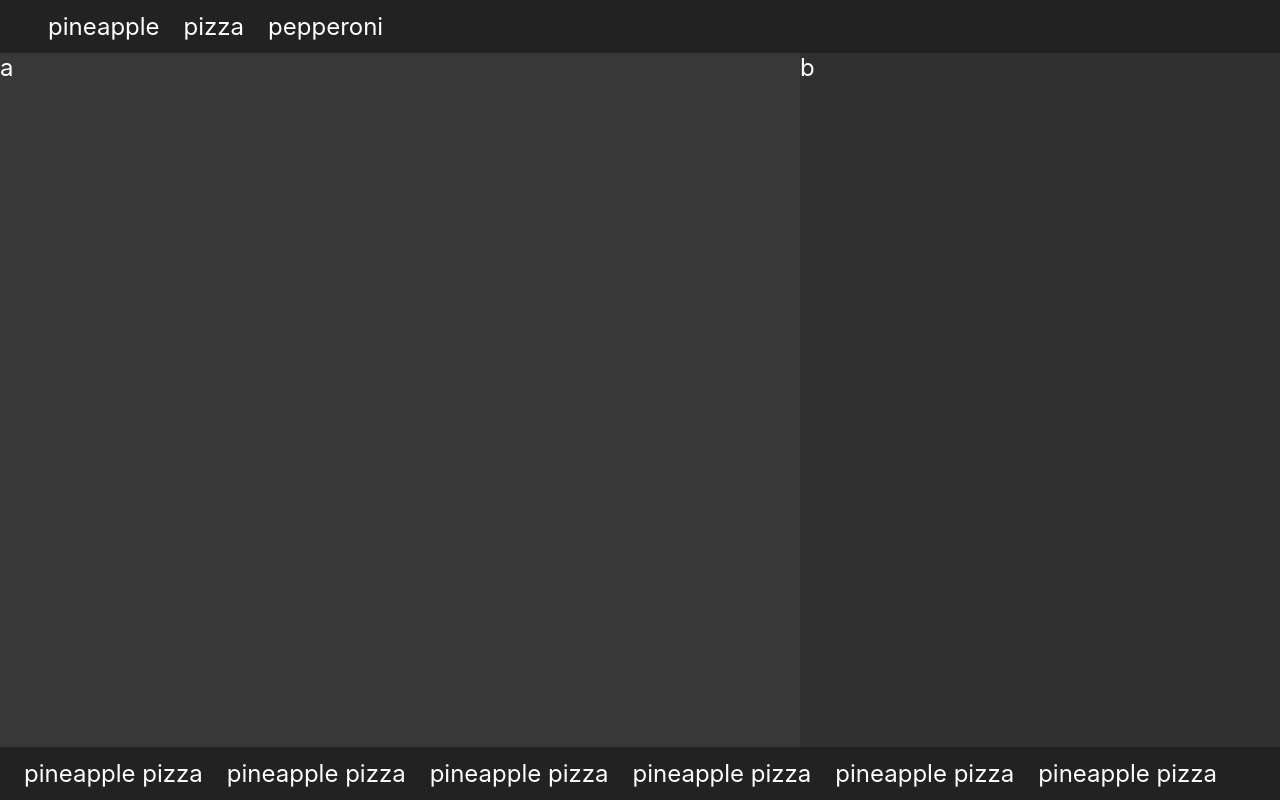
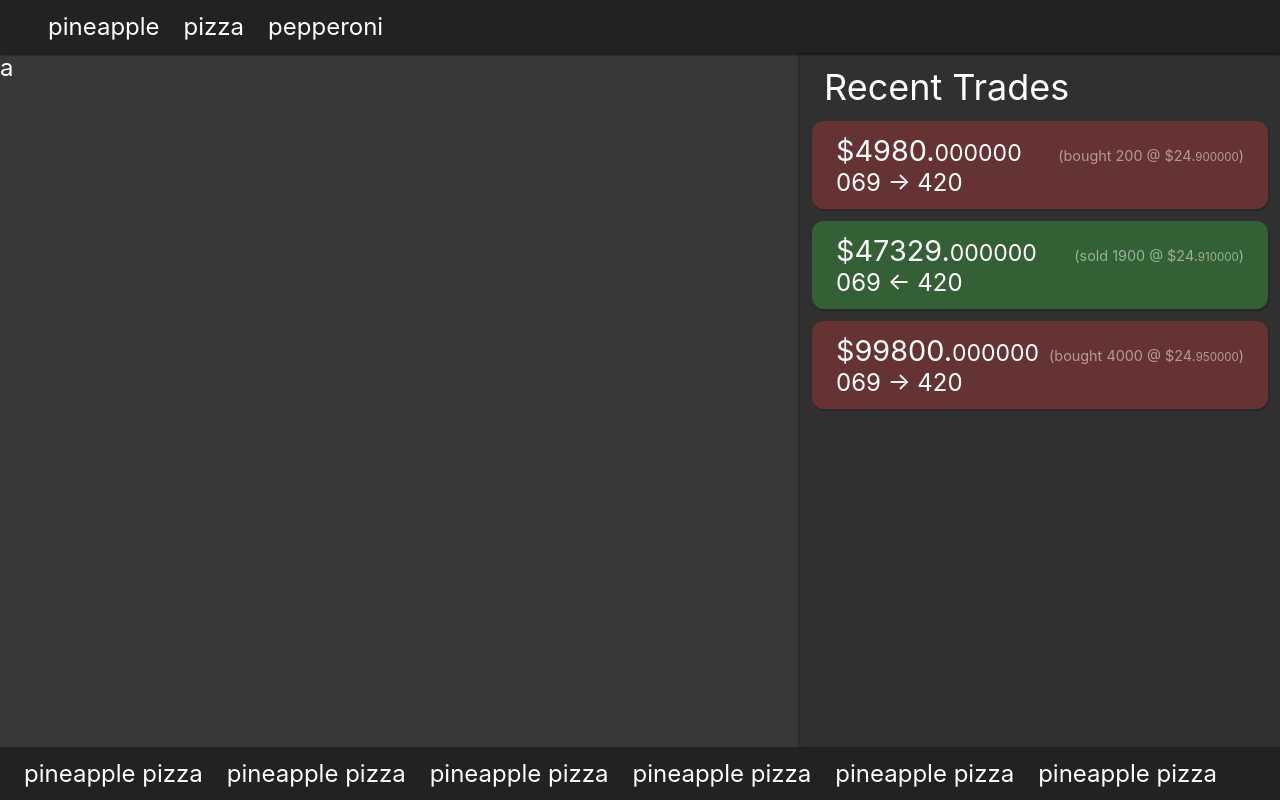
Before and after one commit to EricLuGHub/marihacks, a React (Create React App) app in the folder marihacksbank/: page / in a window 1280 px wide. Built offline with nearby package versions, Linux system fonts and the light colour scheme.

Commit message:
added placeholder trades

```diff
--- a/marihacksbank/src/App.css
+++ b/marihacksbank/src/App.css
@@ -13,10 +13,13 @@
 
 .Navbar {
   flex: 0 0 auto;
+  z-index: 1;
+  box-shadow: 0px 2px 2px #0008;
 }
 
 .Ticker {
   flex: 0 0 auto;
+  z-index: 1;
 }
 
 .Rankings {
@@ -26,8 +29,9 @@
 
 .Trades {
   flex: 3;
-  min-width: 10rem;
+  min-width: min-content;
   background-color: #303030;
+  box-shadow: -2px 0 3px -1px #0006;
 }
 
 html {
--- a/marihacksbank/src/components/Trades.js
+++ b/marihacksbank/src/components/Trades.js
@@ -1,11 +1,28 @@
 import "../styles/Trades.css"
 
 export default function Trades() {
-  return <div className="Trades">b</div>;
+  return <div className="Trades">
+    <h1>Recent Trades</h1>
+    {Trade("069", "420", 200, 24900000, true)}
+    {Trade("069", "420", 1900, 24910000, false)}
+    {Trade("069", "420", 4000, 24950000, true)}
+  </div>;
 }
 
-// function Trade(broker, contraBroker, shareCount, pricePerShare) {
-//   return <div className="Trade">
-//     ...
-//   </div>
-// }
+function splitPrice(price) {
+  let priceStr = price.toString();
+  return [priceStr.substring(0, priceStr.length-6), priceStr.substring(priceStr.length-6)];
+}
+
+function Trade(broker, contraBroker, shareCount, pricePerShare, isBuy) {
+  let [totalFull, totalDecimal] = splitPrice(shareCount * pricePerShare);
+  let [perShareFull, perShareDecimal] = splitPrice(pricePerShare)
+
+  return <article className="Trade" buy={isBuy ? "true" : ""}>
+    <div className="price">
+      <span className="primaryPrice">${totalFull}.<span className="currencyDecimal">{totalDecimal}</span></span>
+      <span className="secondaryPrice">({isBuy ? "bought" : "sold"} {shareCount} @ ${perShareFull}.<span className="currencyDecimal">{perShareDecimal}</span>)</span>
+    </div>
+    <div>{broker} {isBuy ? "→" : "←"} {contraBroker}</div>
+  </article>
+}
--- a/marihacksbank/src/styles/Trades.css
+++ b/marihacksbank/src/styles/Trades.css
@@ -1,2 +1,46 @@
 .Trades {
 }
+
+.Trades h1 {
+  margin: 0;
+  font-weight: normal;
+  font-size: 1.5rem;
+  padding: .5rem 1rem;
+  margin-bottom: -.5rem;
+}
+
+.Trade {
+  padding: .5rem 1rem;
+  margin: .5rem;
+  border-radius: .5rem;
+  background-color: #336035;
+  box-shadow: 1px 2px 2px #0003;
+}
+
+.Trade[buy=true] {
+  background-color: #633;
+}
+
+.Trade .price {
+  display: flex;
+  justify-content: space-between;
+  align-items: baseline;
+  flex-wrap: wrap;
+}
+
+.Trade .currencyDecimal {
+  font-size: .8em;
+}
+
+.Trade .primaryPrice {
+  margin: 0;
+  font-weight: normal;
+  font-size: 1.2rem;
+  white-space: nowrap;
+}
+
+.Trade .secondaryPrice {
+  font-size: .6em;
+  opacity: .5;
+  white-space: nowrap;
+}
```
